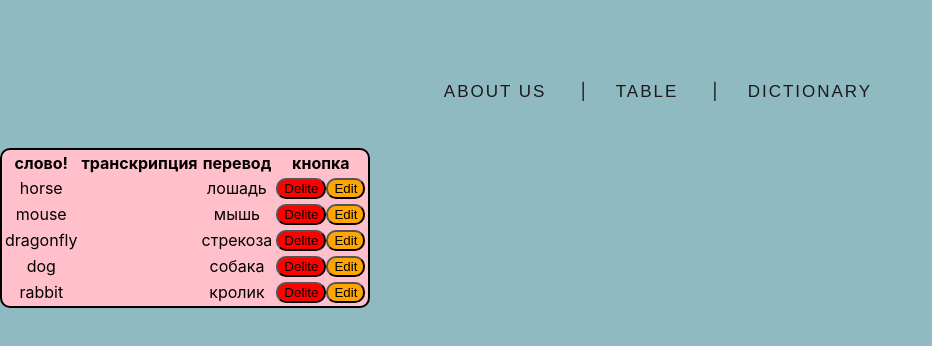
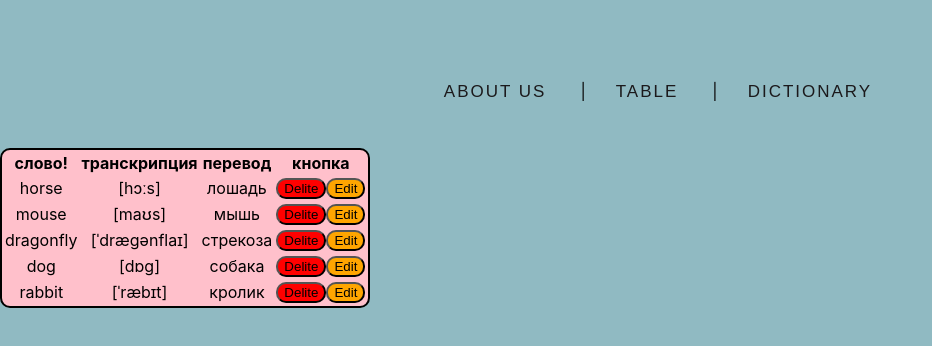
Before and after one commit to galya-cmd/-cards, a React (Create React App) app in the folder dictionary/: page /wordlist in a window 1280 px wide. Shown: the top 346 px of the page, without its empty margins (0-932 px from the left). Built offline with nearby package versions, Linux system fonts and the light colour scheme.

Commit message:
исправила ошибку transcription

```diff
--- a/dictionary/src/components/wordlist.jsx
+++ b/dictionary/src/components/wordlist.jsx
@@ -78,7 +78,7 @@ function Word({ name, transcription, translation, id }) {
                 <td>
                     {isEditMode ? <input onChange={onNamechenge} defaultValue={input.name} /> : name}
                 </td>
-                <td>{input.transcription}</td>
+                <td>{transcription}</td>
                 <td>
                     {isEditMode ? <input onChange={onTranslationchenge} defaultValue={input.translation} /> : translation}
                 </td>
```
